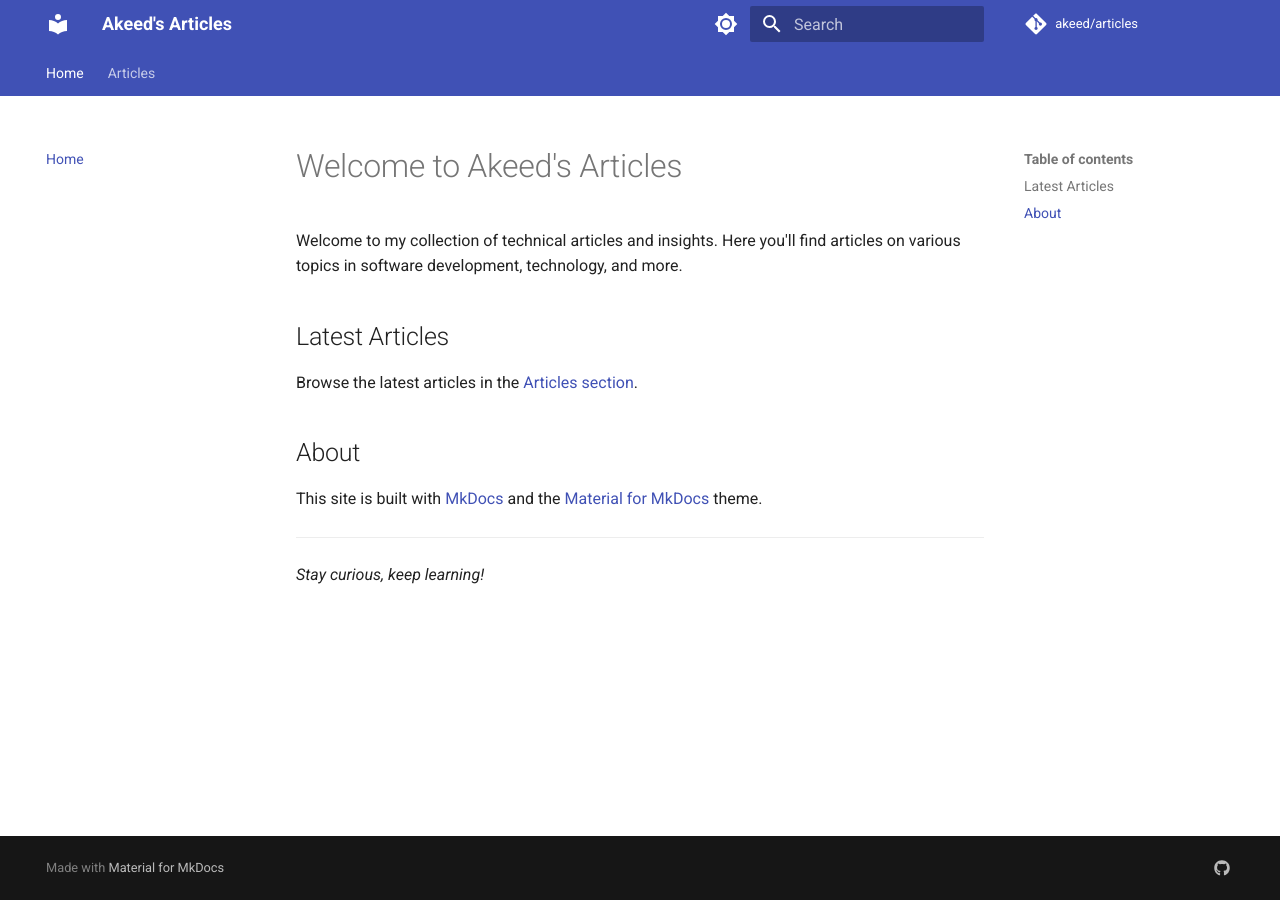
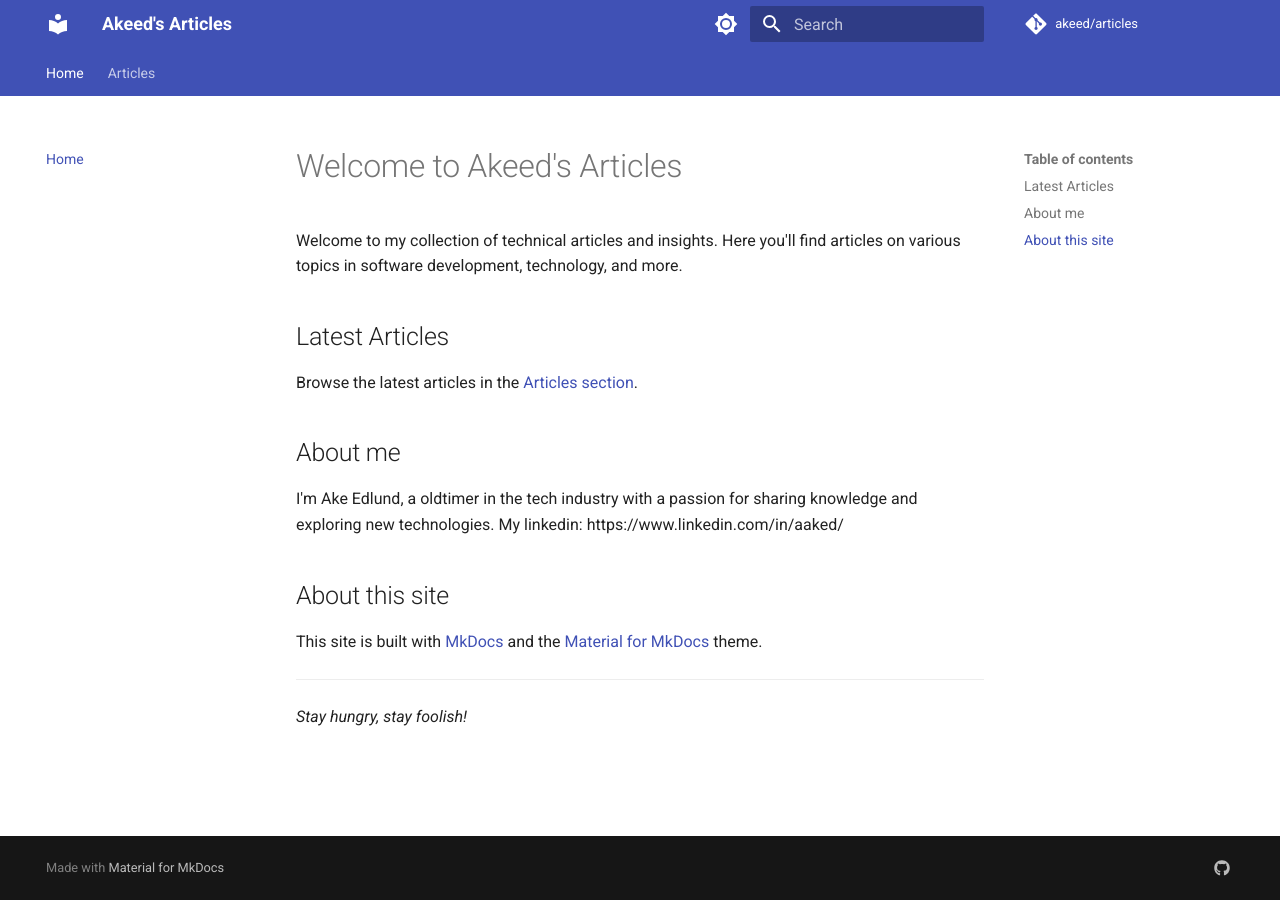
Before and after one commit to akeed/akeed.github.io, an MkDocs documentation site: the page built from docs/index.md, in a window 1280 px wide. Built offline with MkDocs 1.6.1 and Material for MkDocs 9.7.7, drawn with Linux system fonts in a browser that asks for light colours; comment, search, counter and statistics services are not loaded.

Commit message:
fix: Updated landing page

```diff
--- a/docs/index.md
+++ b/docs/index.md
@@ -6,10 +6,15 @@ Welcome to my collection of technical articles and insights. Here you'll find ar
 
 Browse the latest articles in the [Articles section](articles/index.md).
 
-## About
+## About me
+
+I'm Ake Edlund, a oldtimer in the tech industry with a passion for sharing knowledge and exploring new technologies.
+My linkedin: https://www.linkedin.com/in/aaked/
+
+## About this site
 
 This site is built with [MkDocs](https://www.mkdocs.org/) and the [Material for MkDocs](https://squidfunk.github.io/mkdocs-material/) theme.
 
 ---
 
-*Stay curious, keep learning!*
+*Stay hungry, stay foolish!*
```
